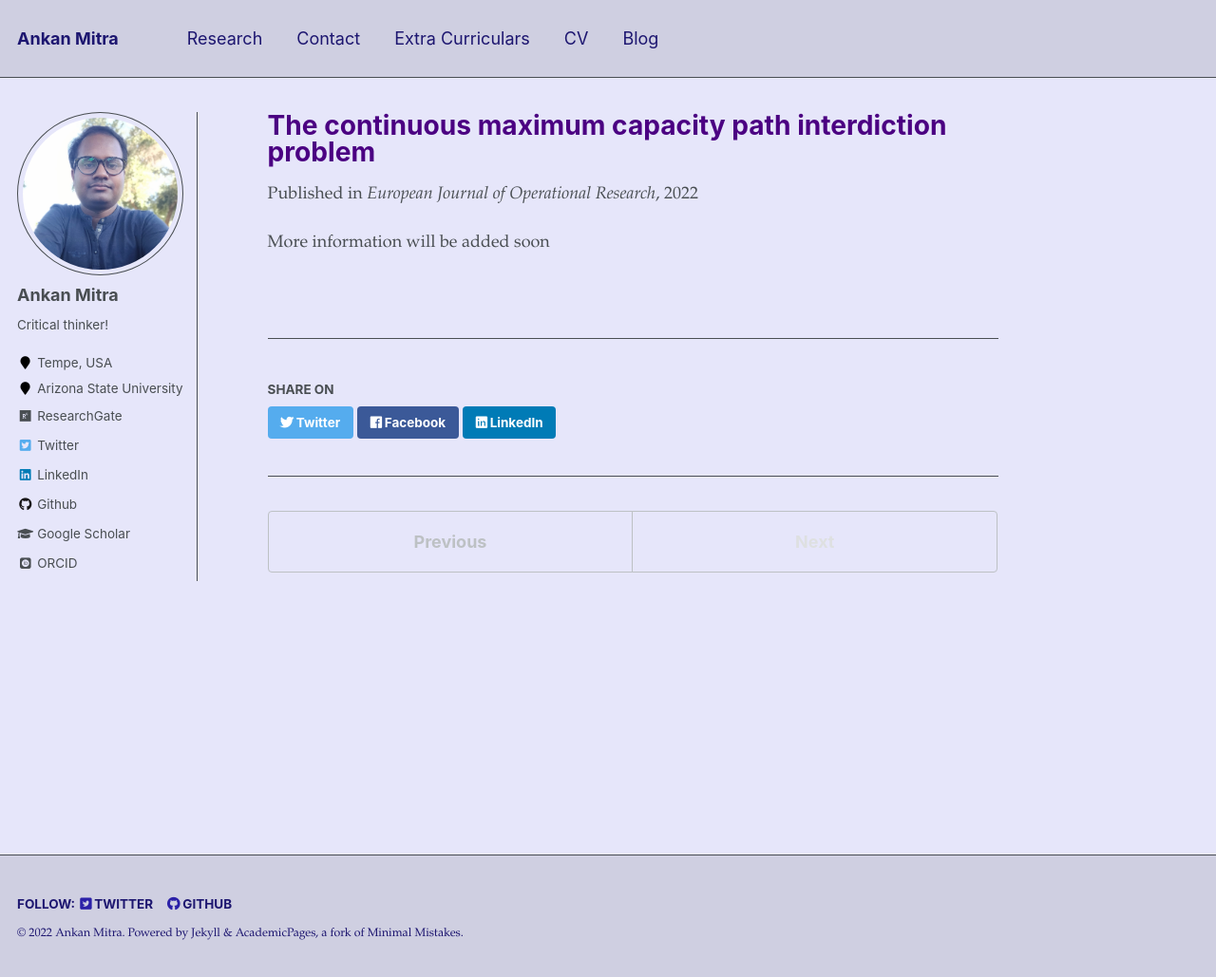
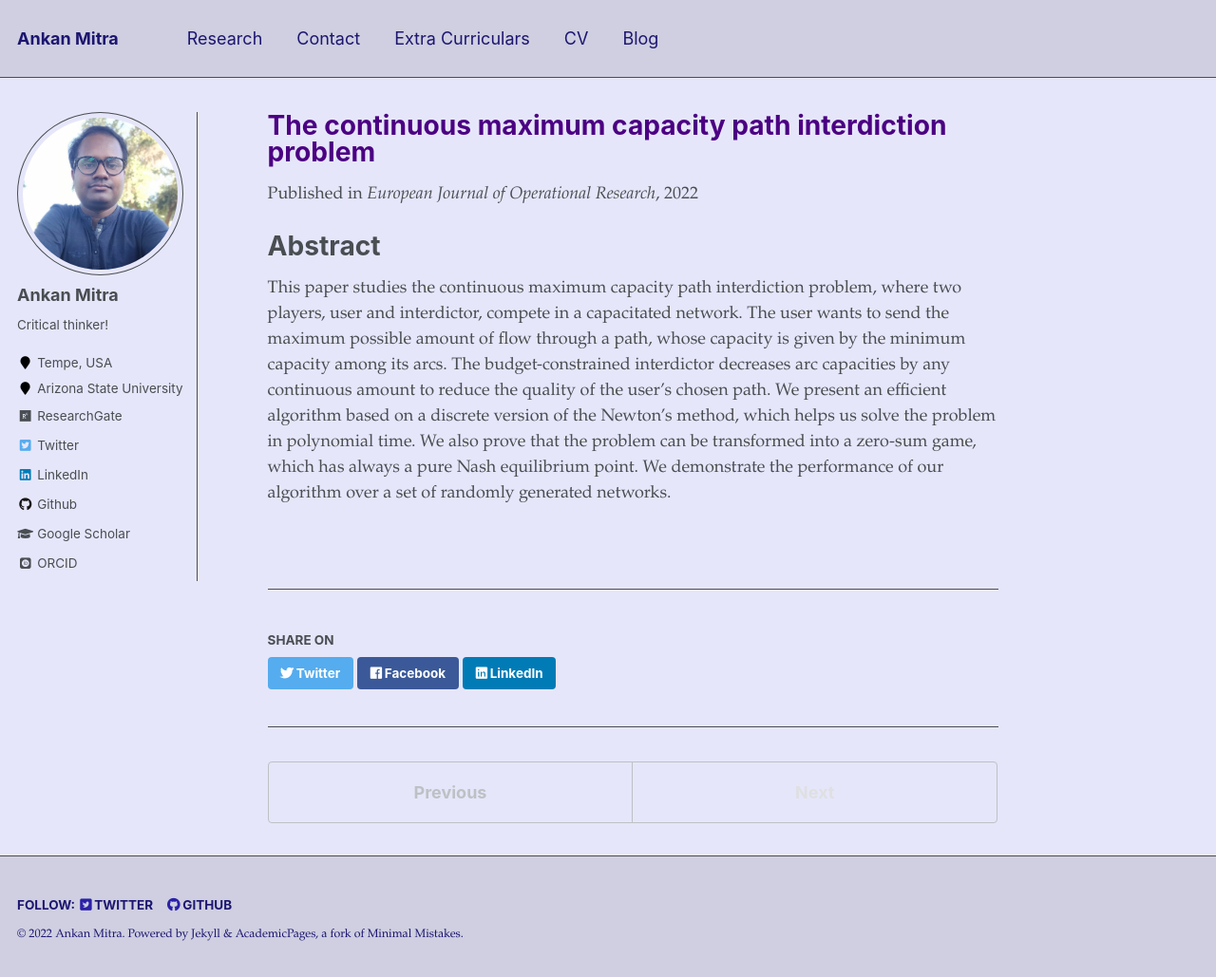
Before and after one commit to percyjackson9/percyjackson9.github.io, a Jekyll site: the page built from _publications/paper7.md, in a window 1280 px wide and 1029 px high. Shown: the whole window at 95% size. Built offline with Jekyll 4.4.1, drawn with Linux system fonts in a browser that asks for light colours; some web fonts are replaced.

Commit message:
Update paper7.md

```diff
--- a/_publications/paper7.md
+++ b/_publications/paper7.md
@@ -11,8 +11,10 @@
 volume: "0"
 pages: "339-359"
 year: "2022"
-paperurl: 'http://percyjackson9.github.io/files/chakraborty2019.pdf'
+paperurl: 'https://www.sciencedirect.com/science/article/abs/pii/S0377221722004027'
 
 ---
 
-More information will be added soon
+Abstract
+====
+This paper studies the continuous maximum capacity path interdiction problem, where two players, user and interdictor, compete in a capacitated network. The user wants to send the maximum possible amount of flow through a path, whose capacity is given by the minimum capacity among its arcs. The budget-constrained interdictor decreases arc capacities by any continuous amount to reduce the quality of the user’s chosen path. We present an efficient algorithm based on a discrete version of the Newton’s method, which helps us solve the problem in polynomial time. We also prove that the problem can be transformed into a zero-sum game, which has always a pure Nash equilibrium point. We demonstrate the performance of our algorithm over a set of randomly generated networks.
```
